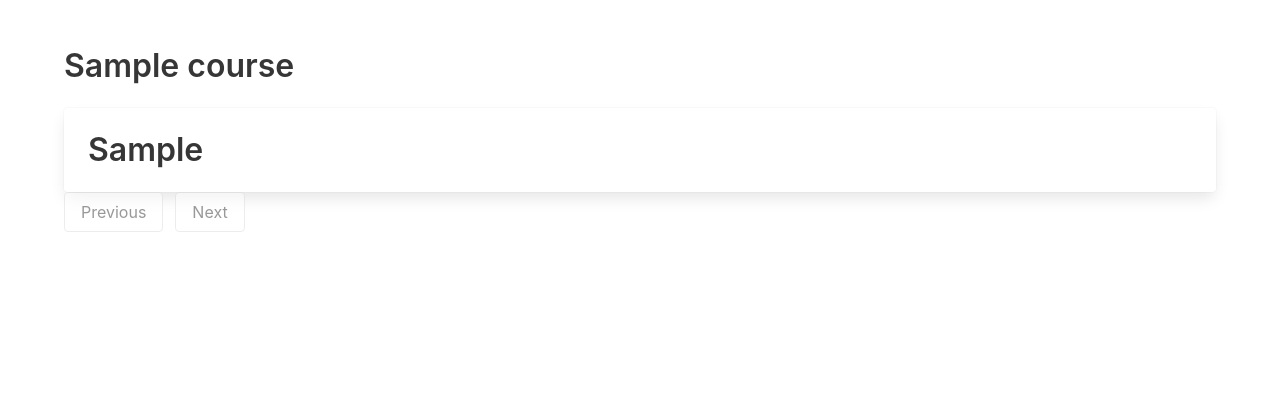
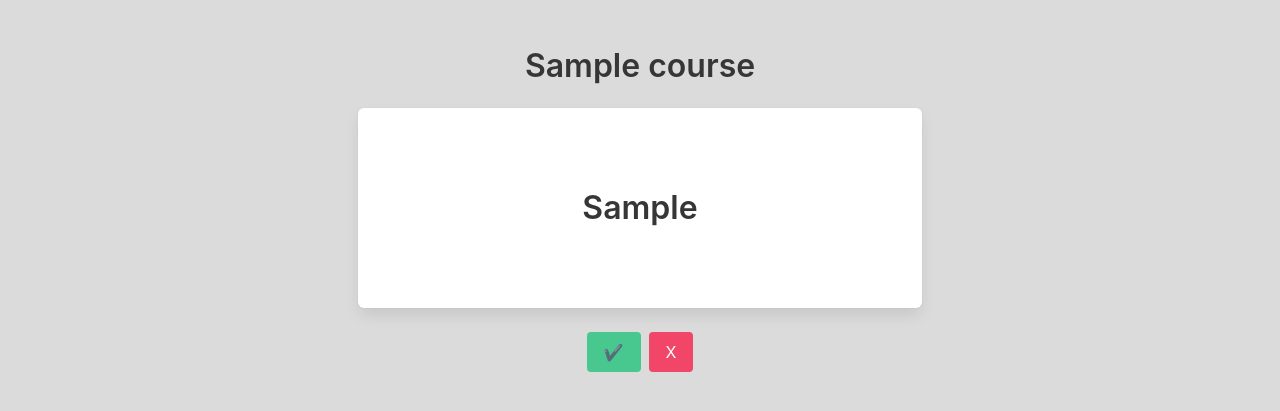
Before and after one commit to DoHe/motiflash, a Django app: page /cards/?course=1 in a window 1280 px wide. Shown: the top 411 px of the page. Run offline with Django 3.2, Linux system fonts and the light colour scheme; tables that the repository leaves empty hold one stand-in row (values such as "Sample post"); some libraries are stand-ins or nearby versions.

Commit message:
Course completion

```diff
--- a/cards/static/cards/css/cards.css
+++ b/cards/static/cards/css/cards.css
@@ -0,0 +1,3 @@
+.card-box {
+    min-height: 200px;
+}
--- a/cards/static/cards/js/cards.js
+++ b/cards/static/cards/js/cards.js
@@ -1,14 +1,48 @@
 const app = Vue.createApp({});
+
+function shuffleArray(array) {
+  for (let i = array.length - 1; i > 0; i--) {
+      const j = Math.floor(Math.random() * (i + 1));
+      [array[i], array[j]] = [array[j], array[i]];
+  }
+}
 
 app.component('cards',  {
     data() {
       return {
         cardIndex: 0,
         front: true,
+        correctCount: 0,
+        courseDone: false,
       }
     },
     props: {
         cards: Array,
+    },
+    methods: {
+      answer(correct){
+        if (correct) {
+          this.correctCount+=1;
+        }
+        if (this.cardIndex < this.cards.length - 1) {
+          this.cardIndex+=1;
+          this.front = true;
+        } else {
+          this.showScore();
+        }
+      },
+      showScore(){
+        this.courseDone = true;
+        window.confetti.start(5000);
+      },
+      reset(){
+        shuffleArray(this.cards);
+        this.cardIndex = 0;
+        this.correctCount = 0;
+        this.front = true;
+        this.courseDone = false;
+        window.confetti.stop();
+      }
     },
     computed: {
       card(){
@@ -16,31 +50,32 @@ app.component('cards',  {
       }
     },
     template: `
-    <div @click="front=!front" class="card">
-      <div class="card-content">
-        <div class="title">
-          <span v-if="front">
-            {{ card.term }}
-          </span>
-          <span v-else>
-            {{ card.definition }}
-          </span>
+    <div class="columns is-centered">
+      <div class="column is-half">
+        <div
+          @click="front=!front"
+          class="card-box box is-flex is-align-items-center is-justify-content-center"
+        >
+          <h2 class="title">
+            <span v-if="courseDone">{{ correctCount }}/{{ cards.length }} correct</span>
+            <span v-else-if="front">{{ card.term }}</span>
+            <span v-else>{{ card.definition }}</span>
+          </h2>
+        </div>
+
+        <div class="buttons is-centered">
+          <button :disabled="courseDone" @click="answer(true)" class="button is-success">
+          ✔️
+          </button>
+          <button :disabled="courseDone" @click="answer(false)" class="button is-danger">
+          X
+          </button>
+          <button v-if="courseDone" @click="reset" class=button is-primary>
+          🔀
+          </button>
         </div>
       </div>
     </div>
-
-    <div class="field is-grouped">
-      <p class="control">
-        <button :disabled="cardIndex <= 0" @click="cardIndex-=1" class="button">
-          Previous
-        </button>
-      </p>
-      <p class="control">
-        <button :disabled="cardIndex >= cards.length - 1" @click="cardIndex+=1" class="button">
-          Next
-        </button>
-      </p>
-  </div>
     `,
 });
 
--- a/cards/templates/base.html
+++ b/cards/templates/base.html
@@ -1,6 +1,6 @@
 {% load static %}
 <!DOCTYPE html>
-<html lang="en">
+<html lang="en" class="has-background-grey-lighter">
 
 <head>
     <meta charset="utf-8">
@@ -26,13 +26,18 @@
     <meta name="msapplication-TileImage" content="{% static '/ms-icon-144x144.png' %}">
     <meta name="theme-color" content="#ffffff">
     <link rel="stylesheet" href="https://cdn.jsdelivr.net/npm/bulma@0.9.2/css/bulma.min.css">
+    <link rel="stylesheet" href="{% static 'cards/css/base.css' %}">
     {% block head %}
     {% endblock head %}
 </head>
 
 <body>
+<section class="section">
+<div class="container has-text-centered">
     {% block body %}
     {% endblock body %}
+</section>
+</div>
 </body>
 
 </html>
--- a/cards/templates/cards.html
+++ b/cards/templates/cards.html
@@ -2,19 +2,16 @@
 {% load static %}
 {% block head %}
 <script src="https://unpkg.com/vue@3.0.11"></script>
+<script src="https://cdn.jsdelivr.net/gh/mathusummut/confetti.js/confetti.min.js"></script>
 <link rel="stylesheet" href="{% static 'cards/css/cards.css' %}">
 {% endblock %}
 {% block body %}
-<section class="section">
-<div class="container">
-    <h1 class="title">
-        {{ course.name }}
-    </h1>
-    <div id="cards-vue">
-        <cards :cards="{{ cards }}"></cards>
-    </div>
+<h1 class="title">
+    {{ course.name }}
+</h1>
+<div id="cards-vue">
+    <cards :cards="{{ cards }}"></cards>
 </div>
-</section>
 
 <script src="{% static 'cards/js/cards.js' %}"></script>
 {% endblock body %}
```
Also changed, not shown: cards/templates/courses.html (+17 -6 lines), cards/static/cards/css/base.css (added).
